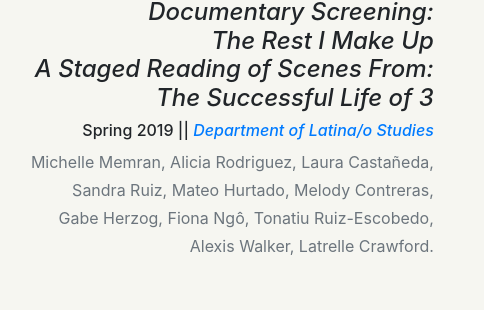
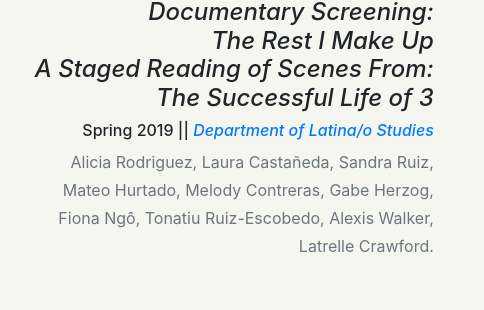
Before and after one commit to thebrowntheatrecollective/thebrowntheatrecollective.github.io, a website with bundled scripts: page index.html in a window 1280 px wide. Shown: the part 4336-4646 px from the top of the page, 71-555 px from the left. Built offline with nearby package versions, Linux system fonts and the light colour scheme; a web font is replaced by a local one.

Commit message:
updated production history

```diff
--- a/index.html
+++ b/index.html
@@ -247,7 +247,7 @@
                   </h4>
                 </div>
                 <div class="timeline-body">
-                  <p class="text-muted">Michelle Memran, Alicia Rodriguez, Laura Castañeda, Sandra Ruiz, Mateo Hurtado, Melody Contreras, Gabe Herzog, Fiona Ngô, Tonatiu Ruiz-Escobedo, Alexis Walker,
+                  <p class="text-muted">Alicia Rodriguez, Laura Castañeda, Sandra Ruiz, Mateo Hurtado, Melody Contreras, Gabe Herzog, Fiona Ngô, Tonatiu Ruiz-Escobedo, Alexis Walker,
 Latrelle Crawford.</p>
                 </div>
               </div>
```
